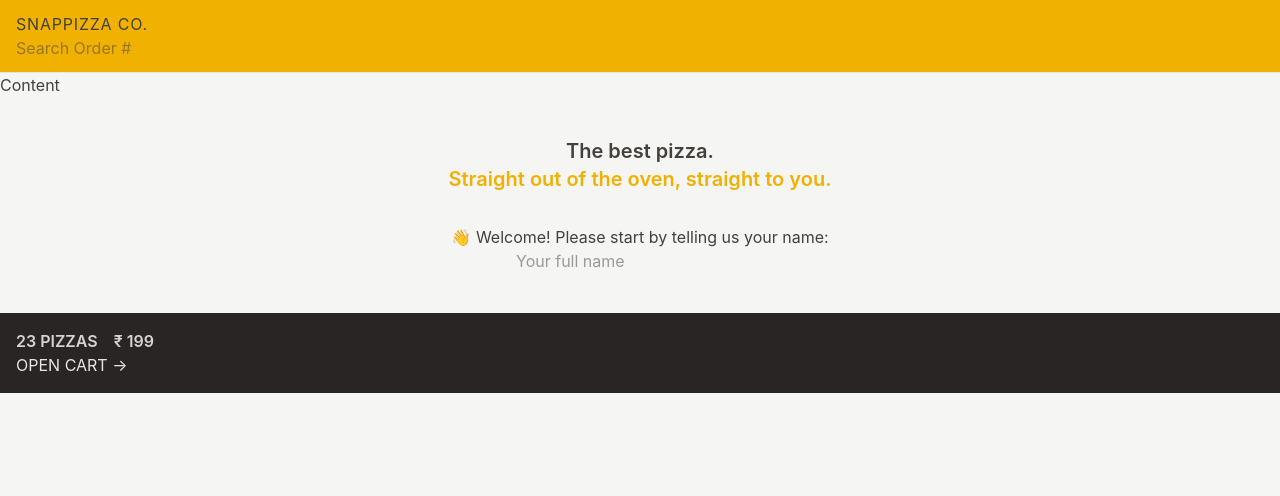
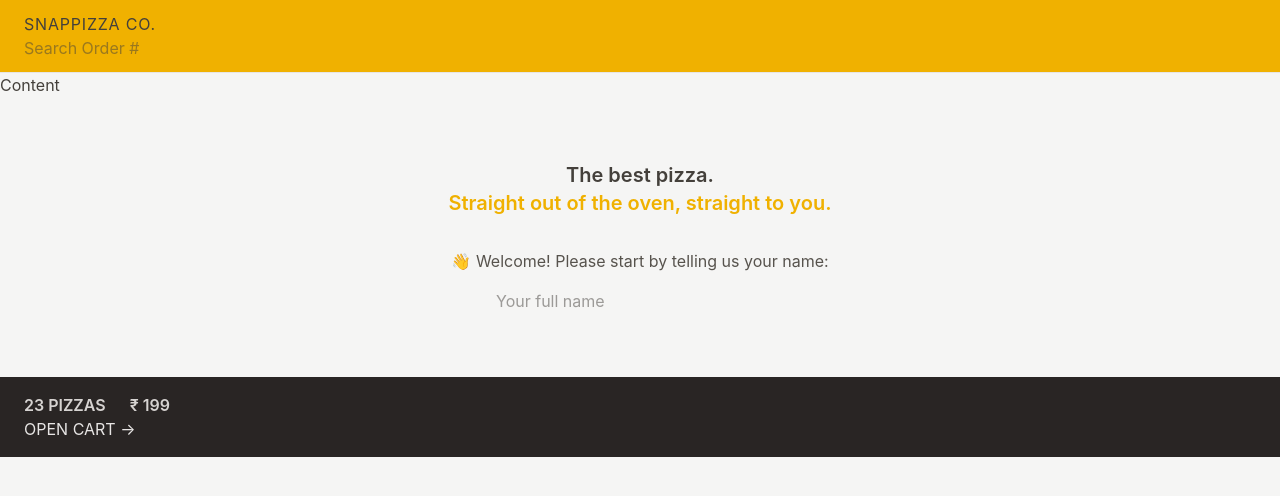
Before and after one commit to akash13nov/snapPizza, a React (Vite) app: page / in a window 1280 px wide. Shown: the top 496 px of the page. Built offline with nearby package versions, Linux system fonts and the light colour scheme.

Commit message:
responsive design with tailwind css

```diff
--- a/src/features/cart/CartOverview.jsx
+++ b/src/features/cart/CartOverview.jsx
@@ -2,8 +2,8 @@
 
 function CartOverview() {
   return (
-    <div className="bg-stone-800 p-4 text-stone-200 uppercase">
-      <p className="space-x-4 font-semibold text-stone-300">
+    <div className="bg-stone-800 px-4 py-4 text-sm text-stone-200 uppercase sm:px-6 md:text-base">
+      <p className="space-x-4 font-semibold text-stone-300 sm:space-x-6">
         <span>23 pizzas</span>
         <span>₹ 199</span>
       </p>
--- a/src/features/user/CreateUser.jsx
+++ b/src/features/user/CreateUser.jsx
@@ -9,13 +9,14 @@
 
   return (
     <form onSubmit={handleSubmit}>
-      <p>👋 Welcome! Please start by telling us your name:</p>
+      <p className="mb-4 text-sm text-stone-600 md:text-base">👋 Welcome! Please start by telling us your name:</p>
 
       <input
         type="text"
         placeholder="Your full name"
         value={username}
         onChange={(e) => setUsername(e.target.value)}
+        className="w-72"
       />
 
       {username !== '' && (
--- a/src/ui/Header.jsx
+++ b/src/ui/Header.jsx
@@ -5,7 +5,7 @@
 
 const Header = () => {
   return (
-    <header className="border-b border-stone-200 bg-yellow-500 px-4 py-3 uppercase">
+    <header className="border-b border-stone-200 bg-yellow-500 px-4 py-3 uppercase sm:px-6">
       <Link to="/" className="tracking-wider">
         SnapPizza Co.
       </Link>
--- a/src/ui/Home.jsx
+++ b/src/ui/Home.jsx
@@ -2,7 +2,7 @@
 
 function Home() {
   return (
-    <div className="my-10 text-center">
+    <div className="my-10 text-center sm:my-16">
       <h1 className="mb-8 text-xl font-semibold">
         The best pizza.
         <br />
```
